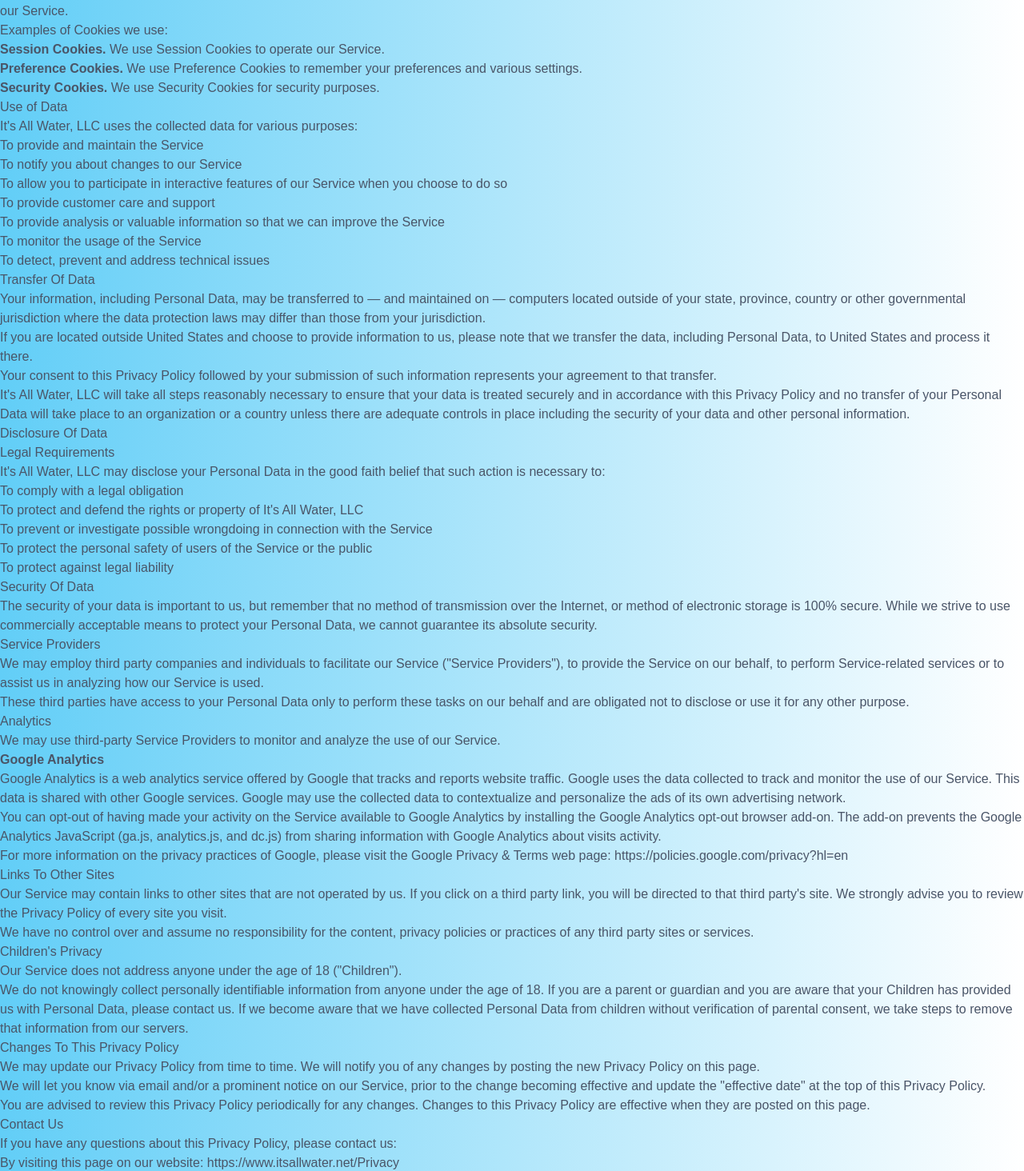
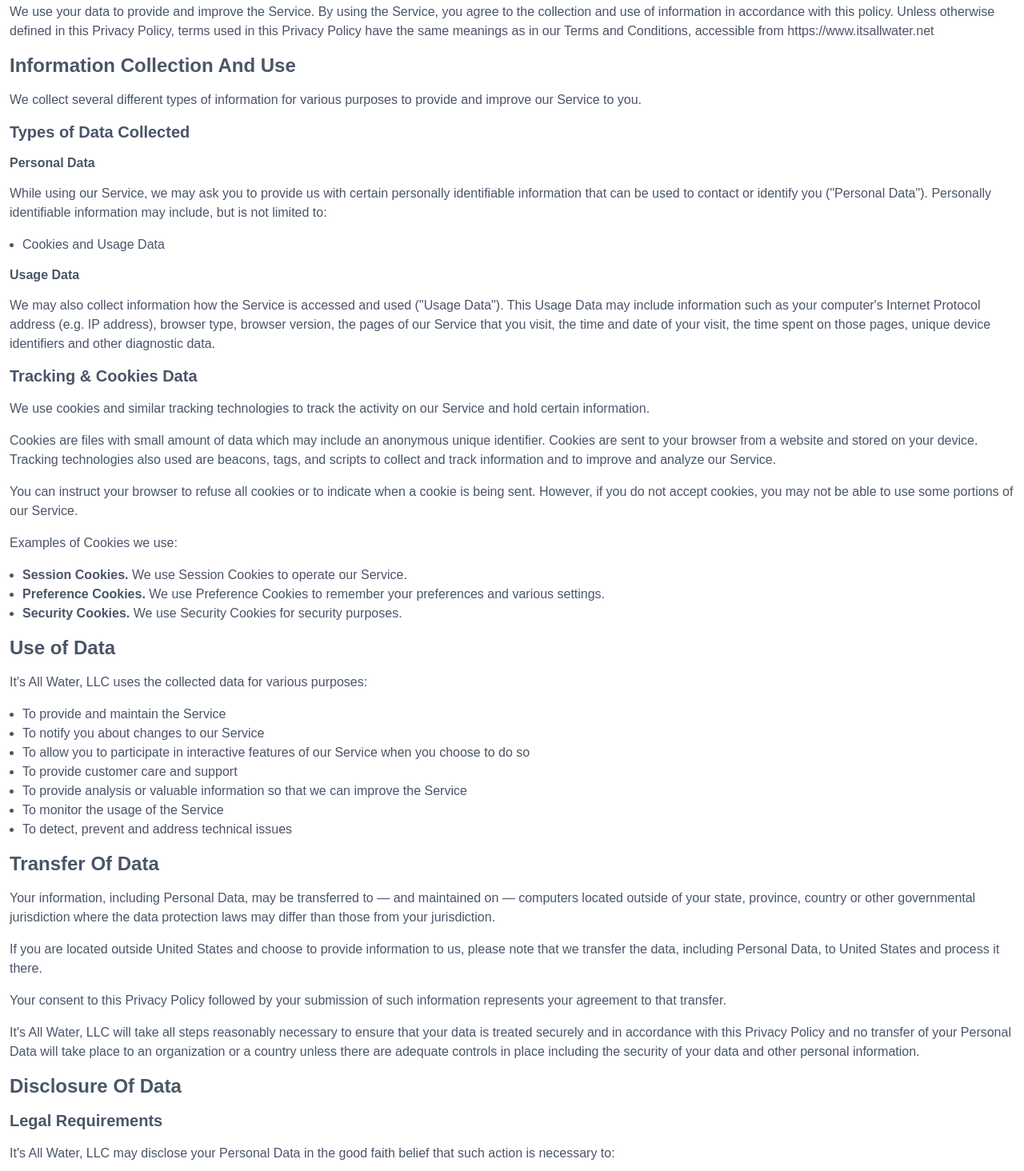
Before and after one commit to itsxallwater/ItsAllWater, a Vue app: page /privacy in a window 1280 px wide. Shown: the part 806-2270 px from the top of the page at 80% size. Built offline with nearby package versions, Linux system fonts and the light colour scheme.

Commit message:
Privacy updates

```diff
--- a/src/views/About.vue
+++ b/src/views/About.vue
@@ -25,7 +25,7 @@
       </div>
     </div>
     <TransitionTop />
-    <div class="py-12 bg-white leading-normal text-2xl">
+    <div class="p-3 mx-auto bg-white leading-normal text-2xl">
       <p class="mb-6">
         Professionally, I have been at
         <a
@@ -812,7 +812,7 @@
 export default {
   name: "About",
   components: {
-    TransitionTop
-  }
+    TransitionTop,
+  },
 };
 </script>
--- a/src/views/Privacy.vue
+++ b/src/views/Privacy.vue
@@ -1,46 +1,93 @@
 <template>
-  <div class="py-64">
-    <h1 class="header">It's All Water, LLC - Privacy Policy</h1>
-    <p class="lead">Effective date: November 02, 2018</p>
-    <p class="lead">
+  <div>
+    <!--Hero-->
+    <div
+      class="container px-3 mb-16 mx-auto flex flex-wrap flex-col md:flex-row items-center"
+    >
+      <!--Left Col-->
+      <div class="w-full md:w-3/5 items-center">
+        <img class="lg:w-4/5 w-3/5 m-auto z-50" src="../assets/logo.png" />
+      </div>
+      <!--Right Col-->
+      <div
+        class="flex flex-col w-full md:w-2/5 justify-center items-start text-left"
+      >
+        <h1
+          class="my-4 text-4xl lg:text-5xl font-bold leading-tight w-full lg:w-auto"
+        >
+          Privacy Policy
+        </h1>
+        <h2 class="my-4 text-xl lg:text-2xl leading-normal w-full lg:w-auto">
+          Effective date: November 02, 2018
+        </h2>
+        <p class="leading-normal text-base lg:text-xl mb-4">
+          TL;DR: I use Google Analytics and spend <i>zero</i> time looking at
+          and monetizing your personal information.
+        </p>
+      </div>
+    </div>
+    <TransitionTop />
+    <div class="p-3 mx-auto bg-white leading-normal text-base lg:text-xl">
+      <h2
+        class="font-bold my-4 text-xl lg:text-2xl leading-tight w-full lg:w-auto"
+      >
+        Overview
+      </h2>
+      <p class="mb-4 text-sm lg:text-base">
         It's All Water, LLC ("us", "we", or "our") operates the
         https://www.itsallwater.net website (the "Service").
       </p>
-    <p class="lead">
+      <p class="mb-4 text-sm lg:text-base">
         This page informs you of our policies regarding the collection, use, and
         disclosure of personal data when you use our Service and the choices you
-      have associated with that data. Our Privacy Policy for It's All Water, LLC
-      is managed through
+        have associated with that data. Our Privacy Policy for It's All Water,
+        LLC is managed through
         <a
           href="https://www.freeprivacypolicy.com/free-privacy-policy-generator.php"
           >Free Privacy Policy</a
         >.
       </p>
-    <p class="lead">
-      We use your data to provide and improve the Service. By using the Service,
-      you agree to the collection and use of information in accordance with this
-      policy. Unless otherwise defined in this Privacy Policy, terms used in
-      this Privacy Policy have the same meanings as in our Terms and Conditions,
-      accessible from https://www.itsallwater.net
+      <p class="mb-4 text-sm lg:text-base">
+        We use your data to provide and improve the Service. By using the
+        Service, you agree to the collection and use of information in
+        accordance with this policy. Unless otherwise defined in this Privacy
+        Policy, terms used in this Privacy Policy have the same meanings as in
+        our Terms and Conditions, accessible from https://www.itsallwater.net
       </p>
-    <h2>Information Collection And Use</h2>
-    <p class="lead">
-      We collect several different types of information for various purposes to
-      provide and improve our Service to you.
+      <h2
+        class="font-bold my-4 text-xl lg:text-2xl leading-tight w-full lg:w-auto"
+      >
+        Information Collection And Use
+      </h2>
+      <p class="mb-4 text-sm lg:text-base">
+        We collect several different types of information for various purposes
+        to provide and improve our Service to you.
       </p>
-    <h3>Types of Data Collected</h3>
-    <h4>Personal Data</h4>
-    <p class="lead">
+      <h3
+        class="font-bold my-4 text-base lg:text-xl leading-tight w-full lg:w-auto"
+      >
+        Types of Data Collected
+      </h3>
+      <h4
+        class="font-bold my-4 text-sm lg:text-base leading-tight w-full lg:w-auto"
+      >
+        Personal Data
+      </h4>
+      <p class="mb-4 text-sm lg:text-base">
         While using our Service, we may ask you to provide us with certain
         personally identifiable information that can be used to contact or
         identify you ("Personal Data"). Personally identifiable information may
         include, but is not limited to:
       </p>
-    <ul>
+      <ul class="m-4 text-sm lg:text-base list-disc">
         <li>Cookies and Usage Data</li>
       </ul>
-    <h4>Usage Data</h4>
-    <p class="lead">
+      <h4
+        class="font-bold my-4 text-sm lg:text-base leading-tight w-full lg:w-auto"
+      >
+        Usage Data
+      </h4>
+      <p class="mb-4 text-sm lg:text-base">
         We may also collect information how the Service is accessed and used
         ("Usage Data"). This Usage Data may include information such as your
         computer's Internet Protocol address (e.g. IP address), browser type,
@@ -48,48 +95,56 @@
         date of your visit, the time spent on those pages, unique device
         identifiers and other diagnostic data.
       </p>
-    <h4>Tracking & Cookies Data</h4>
-    <p class="lead">
-      We use cookies and similar tracking technologies to track the activity on
-      our Service and hold certain information.
+      <h3
+        class="font-bold my-4 text-base lg:text-xl leading-tight w-full lg:w-auto"
+      >
+        Tracking & Cookies Data
+      </h3>
+      <p class="mb-4 text-sm lg:text-base">
+        We use cookies and similar tracking technologies to track the activity
+        on our Service and hold certain information.
       </p>
-    <p class="lead">
-      Cookies are files with small amount of data which may include an anonymous
-      unique identifier. Cookies are sent to your browser from a website and
-      stored on your device. Tracking technologies also used are beacons, tags,
-      and scripts to collect and track information and to improve and analyze
+      <p class="mb-4 text-sm lg:text-base">
+        Cookies are files with small amount of data which may include an
+        anonymous unique identifier. Cookies are sent to your browser from a
+        website and stored on your device. Tracking technologies also used are
+        beacons, tags, and scripts to collect and track information and to
+        improve and analyze our Service.
+      </p>
+      <p class="mb-4 text-sm lg:text-base">
+        You can instruct your browser to refuse all cookies or to indicate when
+        a cookie is being sent. However, if you do not accept cookies, you may
+        not be able to use some portions of our Service.
+      </p>
+      <p class="mb-4 text-sm lg:text-base">Examples of Cookies we use:</p>
+      <ul class="m-4 text-sm lg:text-base list-disc">
+        <li>
+          <strong>Session Cookies.</strong> We use Session Cookies to operate
           our Service.
-    </p>
-    <p class="lead">
-      You can instruct your browser to refuse all cookies or to indicate when a
-      cookie is being sent. However, if you do not accept cookies, you may not
-      be able to use some portions of our Service.
-    </p>
-    <p class="lead">Examples of Cookies we use:</p>
-    <ul>
-      <li>
-        <strong>Session Cookies.</strong> We use Session Cookies to operate our
-        Service.
         </li>
         <li>
           <strong>Preference Cookies.</strong> We use Preference Cookies to
           remember your preferences and various settings.
         </li>
         <li>
-        <strong>Security Cookies.</strong> We use Security Cookies for security
-        purposes.
+          <strong>Security Cookies.</strong> We use Security Cookies for
+          security purposes.
         </li>
       </ul>
-    <h2>Use of Data</h2>
-    <p class="lead">
+      <h2
+        class="font-bold my-4 text-xl lg:text-2xl leading-tight w-full lg:w-auto"
+      >
+        Use of Data
+      </h2>
+      <p class="mb-4 text-sm lg:text-base">
         It's All Water, LLC uses the collected data for various purposes:
       </p>
-    <ul>
+      <ul class="m-4 text-sm lg:text-base list-disc">
         <li>To provide and maintain the Service</li>
         <li>To notify you about changes to our Service</li>
         <li>
-        To allow you to participate in interactive features of our Service when
-        you choose to do so
+          To allow you to participate in interactive features of our Service
+          when you choose to do so
         </li>
         <li>To provide customer care and support</li>
         <li>
@@ -99,36 +154,48 @@
         <li>To monitor the usage of the Service</li>
         <li>To detect, prevent and address technical issues</li>
       </ul>
-    <h2>Transfer Of Data</h2>
-    <p class="lead">
+      <h2
+        class="font-bold my-4 text-xl lg:text-2xl leading-tight w-full lg:w-auto"
+      >
+        Transfer Of Data
+      </h2>
+      <p class="mb-4 text-sm lg:text-base">
         Your information, including Personal Data, may be transferred to — and
-      maintained on — computers located outside of your state, province, country
-      or other governmental jurisdiction where the data protection laws may
-      differ than those from your jurisdiction.
+        maintained on — computers located outside of your state, province,
+        country or other governmental jurisdiction where the data protection
+        laws may differ than those from your jurisdiction.
       </p>
-    <p class="lead">
-      If you are located outside United States and choose to provide information
-      to us, please note that we transfer the data, including Personal Data, to
-      United States and process it there.
+      <p class="mb-4 text-sm lg:text-base">
+        If you are located outside United States and choose to provide
+        information to us, please note that we transfer the data, including
+        Personal Data, to United States and process it there.
       </p>
-    <p class="lead">
+      <p class="mb-4 text-sm lg:text-base">
         Your consent to this Privacy Policy followed by your submission of such
         information represents your agreement to that transfer.
       </p>
-    <p class="lead">
+      <p class="mb-4 text-sm lg:text-base">
         It's All Water, LLC will take all steps reasonably necessary to ensure
         that your data is treated securely and in accordance with this Privacy
         Policy and no transfer of your Personal Data will take place to an
         organization or a country unless there are adequate controls in place
         including the security of your data and other personal information.
       </p>
-    <h2>Disclosure Of Data</h2>
-    <h3>Legal Requirements</h3>
-    <p class="lead">
+      <h2
+        class="font-bold my-4 text-xl lg:text-2xl leading-tight w-full lg:w-auto"
+      >
+        Disclosure Of Data
+      </h2>
+      <h3
+        class="font-bold my-4 text-base lg:text-xl leading-tight w-full lg:w-auto"
+      >
+        Legal Requirements
+      </h3>
+      <p class="mb-4 text-sm lg:text-base">
         It's All Water, LLC may disclose your Personal Data in the good faith
         belief that such action is necessary to:
       </p>
-    <ul>
+      <ul class="m-4 text-sm lg:text-base list-disc">
         <li>To comply with a legal obligation</li>
         <li>
           To protect and defend the rights or property of It's All Water, LLC
@@ -142,103 +209,139 @@
         </li>
         <li>To protect against legal liability</li>
       </ul>
-    <h2>Security Of Data</h2>
-    <p class="lead">
-      The security of your data is important to us, but remember that no method
-      of transmission over the Internet, or method of electronic storage is 100%
-      secure. While we strive to use commercially acceptable means to protect
-      your Personal Data, we cannot guarantee its absolute security.
+      <h2
+        class="font-bold my-4 text-xl lg:text-2xl leading-tight w-full lg:w-auto"
+      >
+        Security Of Data
+      </h2>
+      <p class="mb-4 text-sm lg:text-base">
+        The security of your data is important to us, but remember that no
+        method of transmission over the Internet, or method of electronic
+        storage is 100% secure. While we strive to use commercially acceptable
+        means to protect your Personal Data, we cannot guarantee its absolute
+        security.
       </p>
-    <h2>Service Providers</h2>
-    <p class="lead">
+      <h2
+        class="font-bold my-4 text-xl lg:text-2xl leading-tight w-full lg:w-auto"
+      >
+        Service Providers
+      </h2>
+      <p class="mb-4 text-sm lg:text-base">
         We may employ third party companies and individuals to facilitate our
         Service ("Service Providers"), to provide the Service on our behalf, to
         perform Service-related services or to assist us in analyzing how our
         Service is used.
       </p>
-    <p class="lead">
+      <p class="mb-4 text-sm lg:text-base">
         These third parties have access to your Personal Data only to perform
-      these tasks on our behalf and are obligated not to disclose or use it for
-      any other purpose.
+        these tasks on our behalf and are obligated not to disclose or use it
+        for any other purpose.
       </p>
-    <h3>Analytics</h3>
-    <p class="lead">
-      We may use third-party Service Providers to monitor and analyze the use of
-      our Service.
+      <h3
+        class="font-bold my-4 text-base lg:text-xl leading-tight w-full lg:w-auto"
+      >
+        Analytics
+      </h3>
+      <p class="mb-4 text-sm lg:text-base">
+        We may use third-party Service Providers to monitor and analyze the use
+        of our Service.
       </p>
-    <ul>
-      <li>
-        <p class="lead"><strong>Google Analytics</strong></p>
-        <p class="lead">
+      <h4
+        class="font-bold my-4 text-sm lg:text-base leading-tight w-full lg:w-auto"
+      >
+        Google Analytics
+      </h4>
+      <p class="mb-4 text-sm lg:text-base">
         Google Analytics is a web analytics service offered by Google that
         tracks and reports website traffic. Google uses the data collected to
-          track and monitor the use of our Service. This data is shared with
-          other Google services. Google may use the collected data to
-          contextualize and personalize the ads of its own advertising network.
+        track and monitor the use of our Service. This data is shared with other
+        Google services. Google may use the collected data to contextualize and
+        personalize the ads of its own advertising network.
       </p>
-        <p class="lead">
-          You can opt-out of having made your activity on the Service available
-          to Google Analytics by installing the Google Analytics opt-out browser
+      <p class="mb-4 text-sm lg:text-base">
+        You can opt-out of having made your activity on the Service available to
+        Google Analytics by installing the Google Analytics opt-out browser
         add-on. The add-on prevents the Google Analytics JavaScript (ga.js,
-          analytics.js, and dc.js) from sharing information with Google
-          Analytics about visits activity.
+        analytics.js, and dc.js) from sharing information with Google Analytics
+        about visits activity.
       </p>
-        <p class="lead">
+      <p class="mb-4 text-sm lg:text-base">
         For more information on the privacy practices of Google, please visit
         the Google Privacy & Terms web page:
         <a href="https://policies.google.com/privacy?hl=en"
           >https://policies.google.com/privacy?hl=en</a
         >
       </p>
-      </li>
-    </ul>
-    <h2>Links To Other Sites</h2>
-    <p class="lead">
-      Our Service may contain links to other sites that are not operated by us.
-      If you click on a third party link, you will be directed to that third
-      party's site. We strongly advise you to review the Privacy Policy of every
-      site you visit.
+      <h2
+        class="font-bold my-4 text-xl lg:text-2xl leading-tight w-full lg:w-auto"
+      >
+        Links To Other Sites
+      </h2>
+      <p class="mb-4 text-sm lg:text-base">
+        Our Service may contain links to other sites that are not operated by
+        us. If you click on a third party link, you will be directed to that
+        third party's site. We strongly advise you to review the Privacy Policy
+        of every site you visit.
       </p>
-    <p class="lead">
+      <p class="mb-4 text-sm lg:text-base">
         We have no control over and assume no responsibility for the content,
         privacy policies or practices of any third party sites or services.
       </p>
-    <h2>Children's Privacy</h2>
-    <p class="lead">
+      <h2
+        class="font-bold my-4 text-xl lg:text-2xl leading-tight w-full lg:w-auto"
+      >
+        Children's Privacy
+      </h2>
+      <p class="mb-4 text-sm lg:text-base">
         Our Service does not address anyone under the age of 18 ("Children").
       </p>
-    <p class="lead">
+      <p class="mb-4 text-sm lg:text-base">
         We do not knowingly collect personally identifiable information from
         anyone under the age of 18. If you are a parent or guardian and you are
         aware that your Children has provided us with Personal Data, please
         contact us. If we become aware that we have collected Personal Data from
-      children without verification of parental consent, we take steps to remove
-      that information from our servers.
+        children without verification of parental consent, we take steps to
+        remove that information from our servers.
       </p>
-    <h2>Changes To This Privacy Policy</h2>
-    <p class="lead">
-      We may update our Privacy Policy from time to time. We will notify you of
-      any changes by posting the new Privacy Policy on this page.
+      <h2
+        class="font-bold my-4 text-xl lg:text-2xl leading-tight w-full lg:w-auto"
+      >
+        Changes To This Privacy Policy
+      </h2>
+      <p class="mb-4 text-sm lg:text-base">
+        We may update our Privacy Policy from time to time. We will notify you
+        of any changes by posting the new Privacy Policy on this page.
       </p>
-    <p class="lead">
+      <p class="mb-4 text-sm lg:text-base">
         We will let you know via email and/or a prominent notice on our Service,
-      prior to the change becoming effective and update the "effective date" at
-      the top of this Privacy Policy.
+        prior to the change becoming effective and update the "effective date"
+        at the top of this Privacy Policy.
       </p>
-    <p class="lead">
+      <p class="mb-4 text-sm lg:text-base">
         You are advised to review this Privacy Policy periodically for any
-      changes. Changes to this Privacy Policy are effective when they are posted
-      on this page.
+        changes. Changes to this Privacy Policy are effective when they are
+        posted on this page.
       </p>
-    <h2>Contact Us</h2>
-    <p class="lead">
-      If you have any questions about this Privacy Policy, please contact us:
+      <h2
+        class="font-bold my-4 text-xl lg:text-2xl leading-tight w-full lg:w-auto"
+      >
+        Contact Us
+      </h2>
+      <p class="mb-4 text-sm lg:text-base">
+        If you have any questions about this Privacy Policy, please
+        <router-link to="contact">contact us</router-link>.
       </p>
-    <ul>
-      <li>
-        By visiting this page on our website:
-        https://www.itsallwater.net/Privacy
-      </li>
-    </ul>
+    </div>
   </div>
 </template>
+
+<script>
+import TransitionTop from "../components/TransitionTop.vue";
+
+export default {
+  name: "Privacy",
+  components: {
+    TransitionTop,
+  },
+};
+</script>
```
Lines whose indentation alone changed are shown as unchanged.
